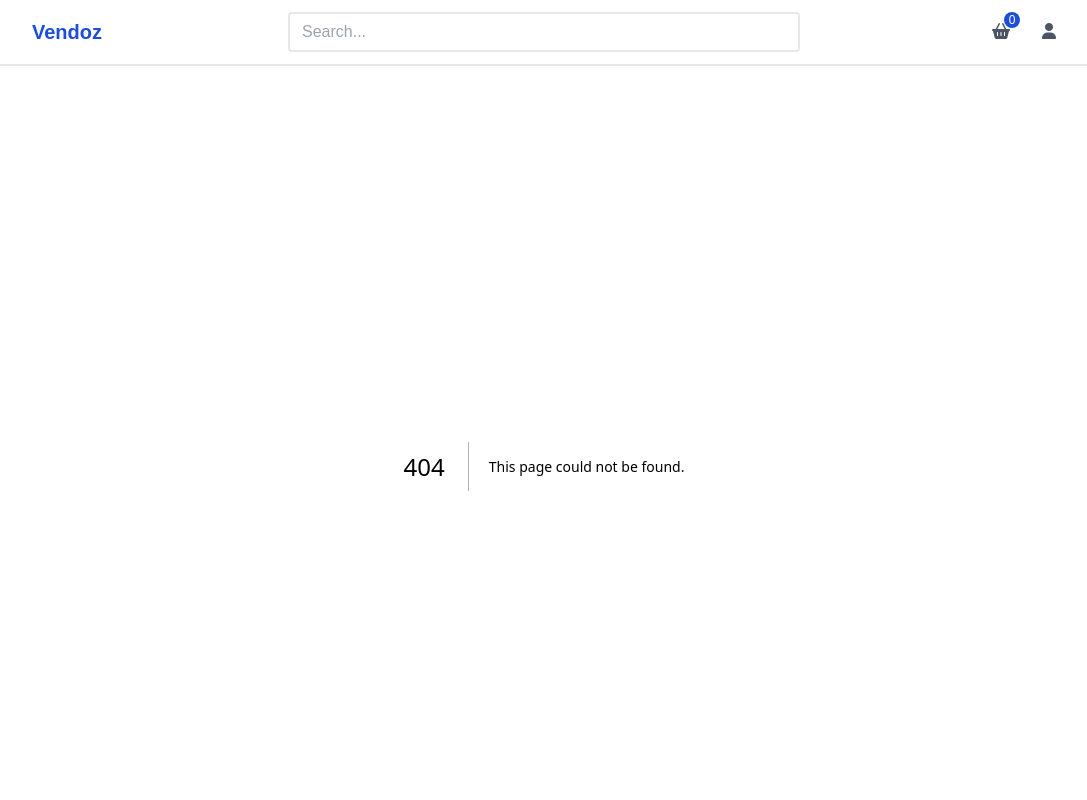
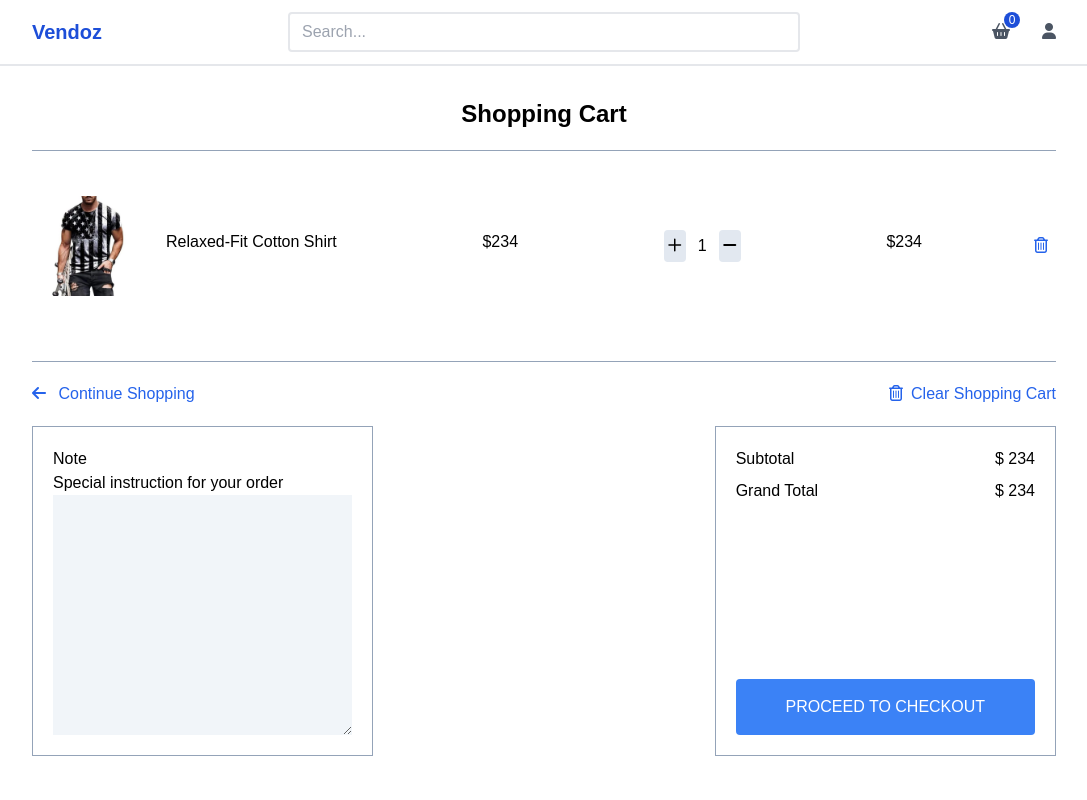
Before and after one commit to mirsahib/vendoz, a Next.js app in the folder frontend/: page /cart/view in a window 1280 px wide. Before the commit this address had no page. Shown: the top 800 px of the page, without its empty margins (96-1183 px from the left). Built offline with nearby package versions, Linux system fonts and the light colour scheme; a web font is replaced by a local one.

Commit message:
:truck: Move files to cart folder

```diff
--- a/frontend/src/pages/user/cart.tsx
+++ b/frontend/src/pages/cart/view.tsx
@@ -22,7 +22,7 @@ export default function cart() {
 									<div className="flex lg:flex-row  lg:justify-between lg:items-center">
 										<div className="flex relative w-[120px] h-[150px] lg:basis-[10%] mr-5 lg:mr-0">
 											<Image
-												src={"/t-shirt.jpg"}
+												src={"/images/t-shirt.jpg"}
 												fill
 												alt={""}
                         style={{objectFit:'contain'}}
--- a/frontend/src/pages/user/wishlist.tsx
+++ b/frontend/src/pages/cart/wishlist.tsx
@@ -28,7 +28,7 @@ export default function wishlist() {
 										<div className="flex flex-col justify-evenly bg-slate-100 relative m-3 pb-5 h-96 shadow-md hover:shadow-lg">
 											<div className="relative w-[100%] h-[90%] mx-auto overflow-hidden">
 												<Image
-													src={"/t-shirt.jpg"}
+													src={"/images/t-shirt.jpg"}
 													fill
 													alt="men"
 													style={{
```
